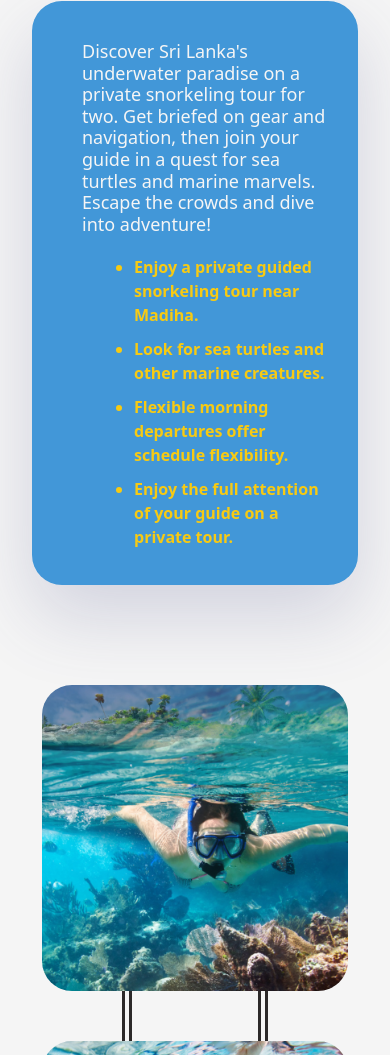
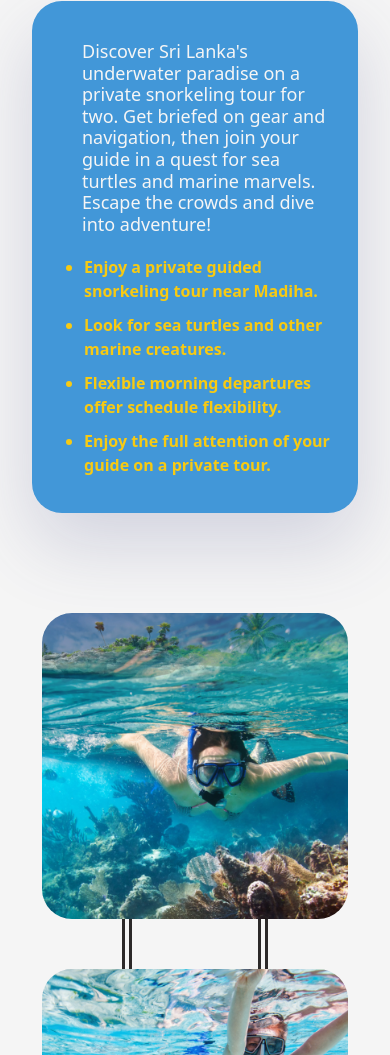
Before and after one commit to prasangakalhara/Ushan-Snorkeling-Diving, a plain HTML site: page index.html in a window 390 px wide. Shown: the part 1300-2355 px from the top of the page. Drawn offline with nearby package versions, Linux system fonts and the light colour scheme; a script that the page names is missing; a web font is replaced by a local one.

Commit message:
Update style.css

```diff
--- a/style.css
+++ b/style.css
@@ -483,12 +483,12 @@ a:hover {
         flex-direction: column;
     }
 
-    .OUTDOORS {
+    .INDOORS {
         margin-left: 30px !important;
     }
 
-    .outdoor {
-        margin-left: 50px !important;
+    .indoor {
+        margin-left: 0px !important;
     }
 
     .img-gallery {
```
